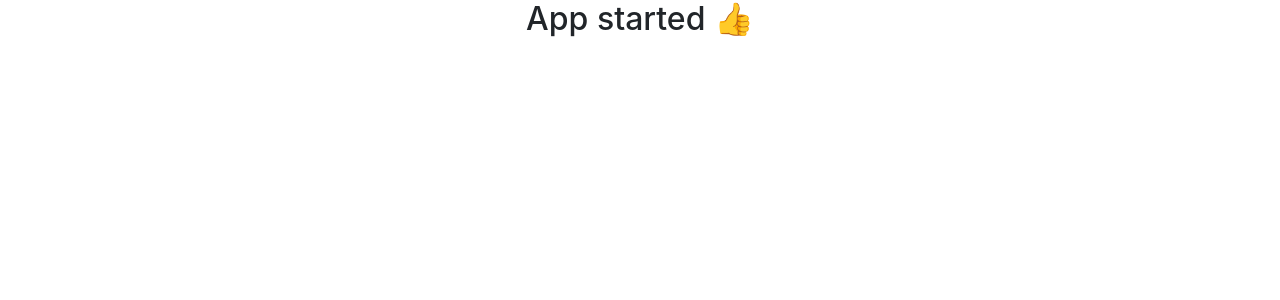
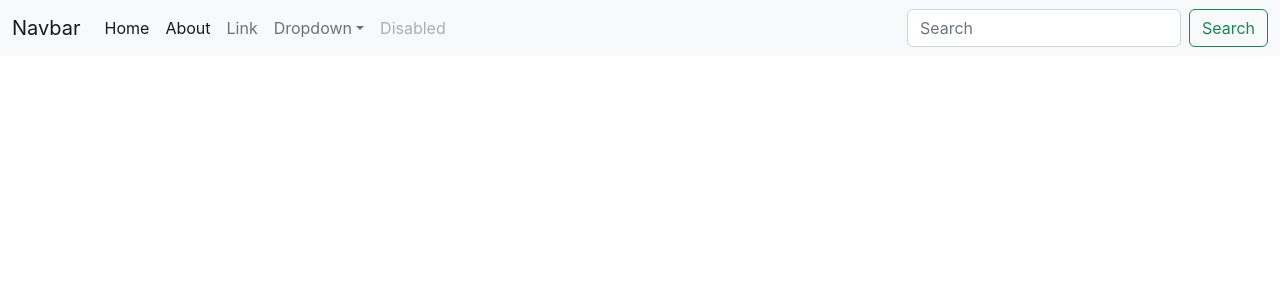
Before and after one commit to Sahil-pillania/react_inotebook, a React (Create React App) app: page /About in a window 1280 px wide. Shown: the top 300 px of the page. Built offline with nearby package versions, Linux system fonts and the light colour scheme.

Commit message:
created the components

```diff
--- a/public/index.html
+++ b/public/index.html
@@ -24,7 +24,7 @@
       work correctly both with client-side routing and a non-root public URL.
       Learn how to configure a non-root public URL by running `npm run build`.
     -->
-    <title>React App</title>
+    <title>iNoteBook</title>
     <link
       href="https://cdn.jsdelivr.net/npm/bootstrap@5.2.0-beta1/dist/css/bootstrap.min.css"
       rel="stylesheet"
--- a/src/App.js
+++ b/src/App.js
@@ -1,11 +1,21 @@
-// import logo from "./logo.svg";
 import "./App.css";
+import React from "react";
+import { BrowserRouter as Router, Routes, Route } from "react-router-dom";
+import Navbar from "./components/Navbar";
+import Home from "./components/Home";
+import About from "./components/About";
 
 function App() {
   return (
-    <div className="App">
-      <h2> App started 👍 </h2>
-    </div>
+    <>
+      <Router>
+        <Navbar />
+        <Routes>
+          <Route exact path="/" component={<Home />} />
+          <Route exact path="/About" component={<About />} />
+        </Routes>
+      </Router>
+    </>
   );
 }
 
--- /dev/null
+++ b/src/components/About.js
@@ -0,0 +1,7 @@
+import React from "react";
+
+const About = () => {
+  return <div>About</div>;
+};
+
+export default About;
--- /dev/null
+++ b/src/components/Home.js
@@ -0,0 +1,7 @@
+import React from "react";
+
+const Home = () => {
+  return <div>Home</div>;
+};
+
+export default Home;
--- /dev/null
+++ b/src/components/Navbar.js
@@ -0,0 +1,102 @@
+import React from "react";
+import { Link } from "react-router-dom";
+
+const Navbar = () => {
+  return (
+    <>
+      <nav className="navbar navbar-expand-lg bg-light">
+        <div className="container-fluid">
+          <Link className="navbar-brand" to="#">
+            Navbar
+          </Link>
+          <button
+            className="navbar-toggler"
+            type="button"
+            data-bs-toggle="collapse"
+            data-bs-target="#navbarSupportedContent"
+            aria-controls="navbarSupportedContent"
+            aria-expanded="false"
+            aria-label="Toggle navigation"
+          >
+            <span className="navbar-toggler-icon"></span>
+          </button>
+          <div className="collapse navbar-collapse" id="navbarSupportedContent">
+            <ul className="navbar-nav me-auto mb-2 mb-lg-0">
+              <li className="nav-item">
+                <Link
+                  className="nav-link active"
+                  aria-current="page"
+                  to="/Home"
+                >
+                  Home
+                </Link>
+              </li>
+              <li className="nav-item">
+                <Link
+                  className="nav-link active"
+                  aria-current="page"
+                  to="/About"
+                >
+                  About
+                </Link>
+              </li>
+              <li className="nav-item">
+                <Link className="nav-link" to="#">
+                  Link
+                </Link>
+              </li>
+              <li className="nav-item dropdown">
+                <Link
+                  className="nav-link dropdown-toggle"
+                  to="#"
+                  id="navbarDropdown"
+                  role="button"
+                  data-bs-toggle="dropdown"
+                  aria-expanded="false"
+                >
+                  Dropdown
+                </Link>
+                <ul className="dropdown-menu" aria-labelledby="navbarDropdown">
+                  <li>
+                    <Link className="dropdown-item" to="#">
+                      Action
+                    </Link>
+                  </li>
+                  <li>
+                    <Link className="dropdown-item" to="#">
+                      Another action
+                    </Link>
+                  </li>
+                  <li>
+                    <hr className="dropdown-divider" />
+                  </li>
+                  <li>
+                    <Link className="dropdown-item" to="#">
+                      Something else here
+                    </Link>
+                  </li>
+                </ul>
+              </li>
+              <li className="nav-item">
+                <Link className="nav-link disabled">Disabled</Link>
+              </li>
+            </ul>
+            <form className="d-flex" role="search">
+              <input
+                className="form-control me-2"
+                type="search"
+                placeholder="Search"
+                aria-label="Search"
+              />
+              <button className="btn btn-outline-success" type="submit">
+                Search
+              </button>
+            </form>
+          </div>
+        </div>
+      </nav>
+    </>
+  );
+};
+
+export default Navbar;
```
